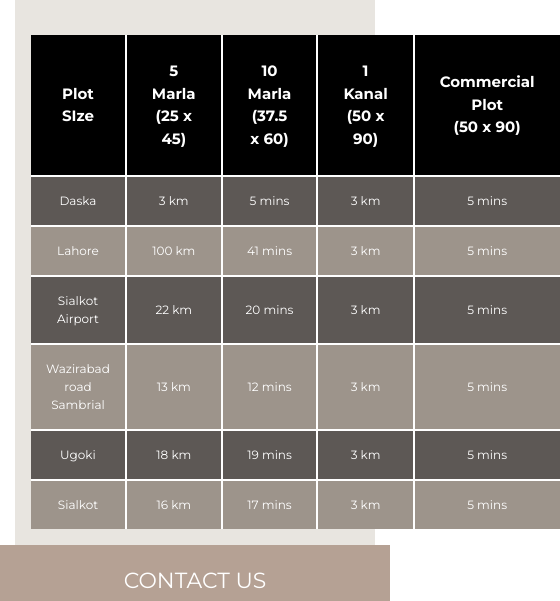
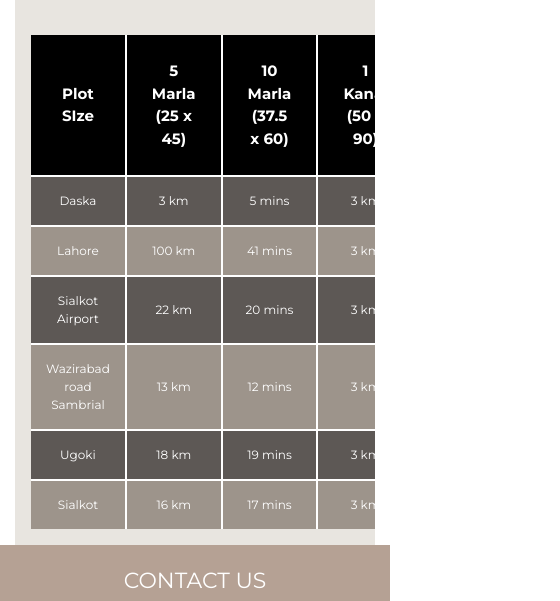
Before and after one commit to arslansajid/meeraj-homes, a React app: page /payments in a window 390 px wide. Shown: the part 175-776 px from the top of the page, 560 px wide, since content can reach past the window. Built offline with nearby package versions, Linux system fonts and the light colour scheme; some packages are replaced by stand-ins of ours.

Commit message:
scroll table on mobile

```diff
--- a/src/assets/scss/paper-kit/_examples.scss
+++ b/src/assets/scss/paper-kit/_examples.scss
@@ -825,6 +825,7 @@ ul.card-description {
 .monthly-payment-container {
     background: #E8E5E0;
     padding: 15;
+    overflow: scroll;
 }
 
 .monthly-payemnt-table {
@@ -841,7 +842,6 @@ ul.card-description {
 .monthly-payemnt-table td {
     padding: 15px;
     font-weight: 500;
-    // font-size: 1em;
   }
 
 .monthly-payemnt-table  th, td {
```
